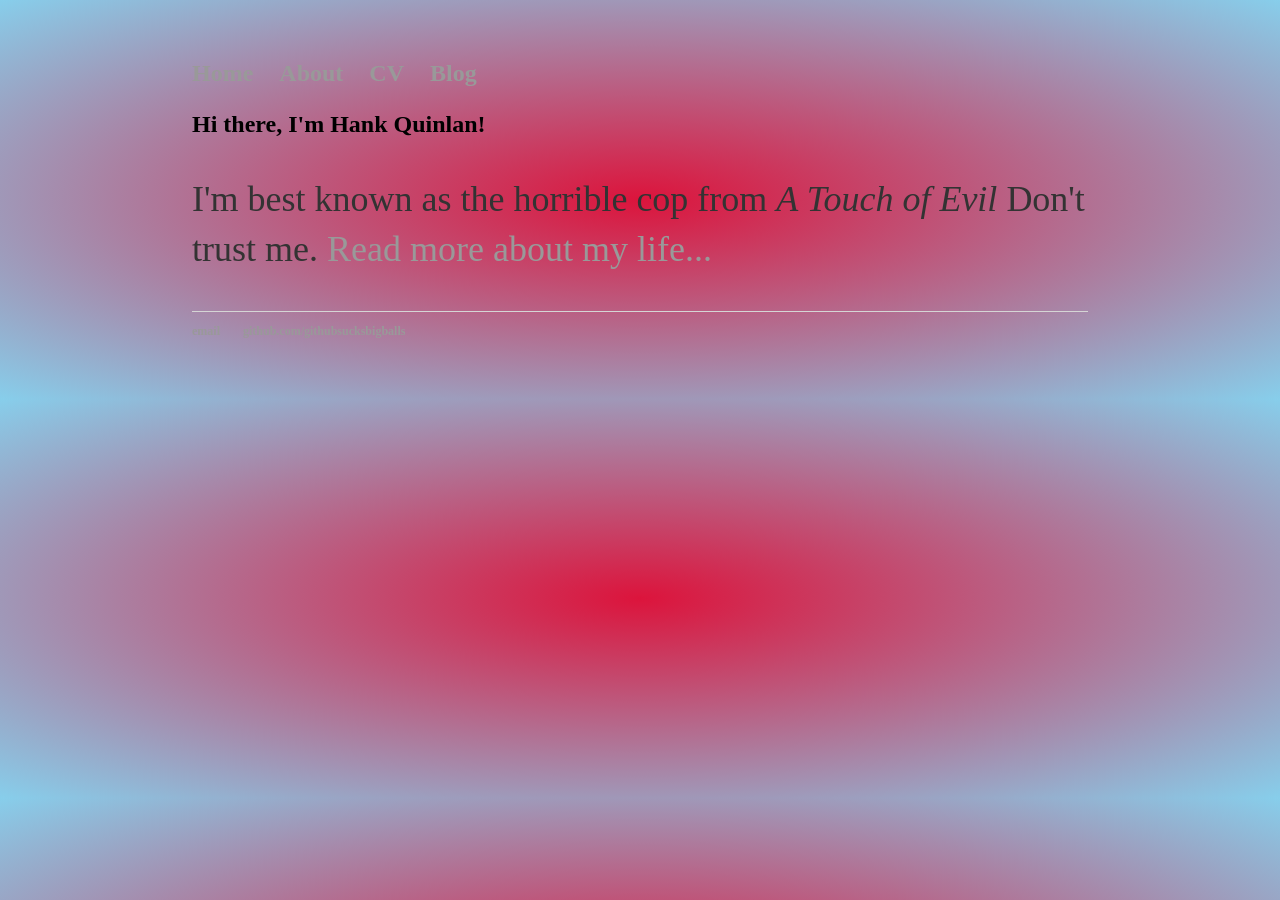
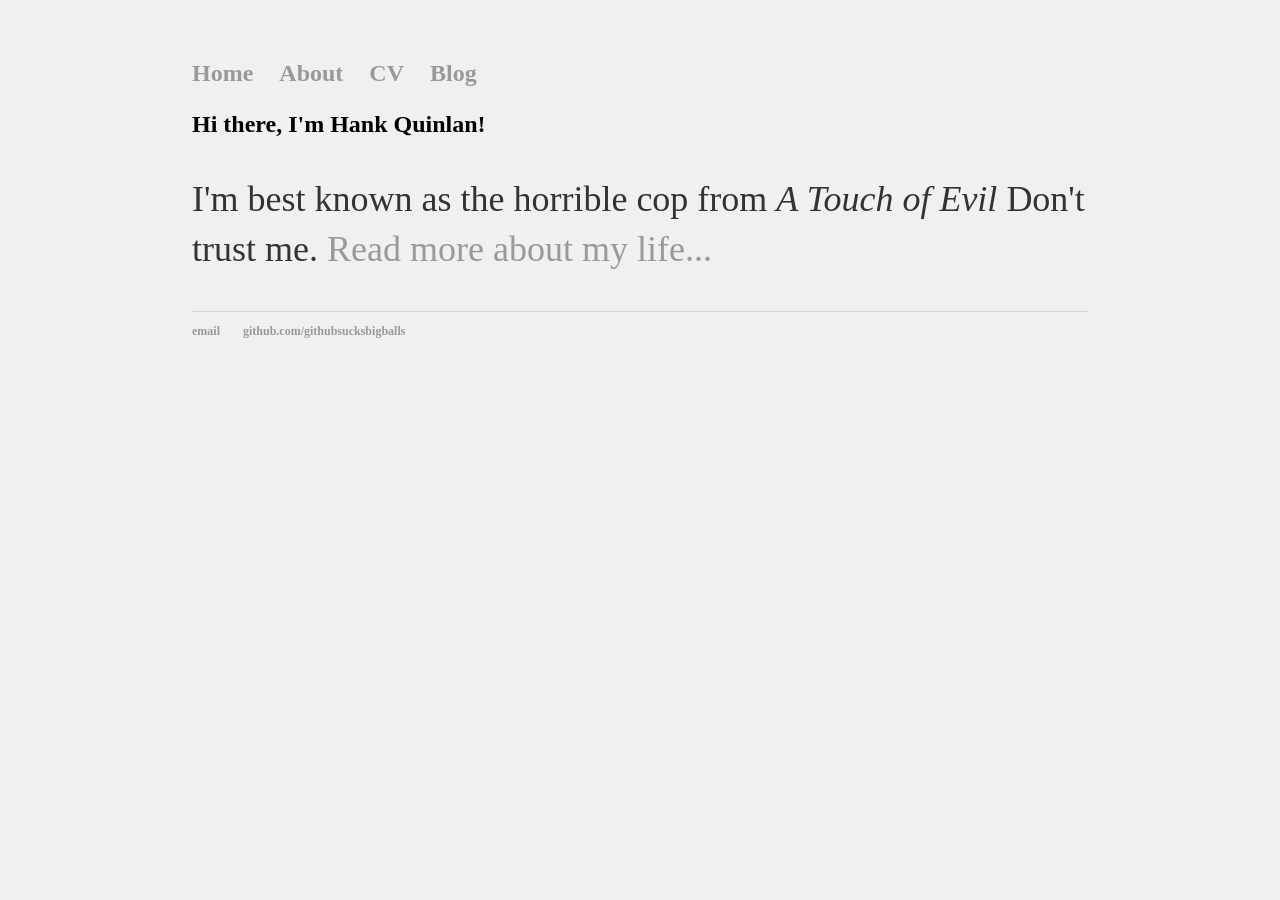
Before and after one commit to githubsucksbigballs/githubsucksbigballs.github.io, a Jekyll site: the page built from index.html, in a window 1280 px wide. Built offline with Jekyll 4.4.1, drawn with Linux system fonts in a browser that asks for light colours; some web fonts are replaced.

Commit message:
Update main.css

```diff
--- a/css/main.css
+++ b/css/main.css
@@ -3,7 +3,7 @@
     src:url('https://raw.githubusercontent.com/githubsucksbigballs/githubsucksbigballs.github.io/master/haxrcorp_4089_cyrillic_altgr.ttf');
 }
 body {
-    background: content-box radial-gradient(crimson, skyblue);
+    background: #F0F0F0;
     font-size: 24px;
     font-family: 'Haxrcorp';
     margin: 60px auto;
```
